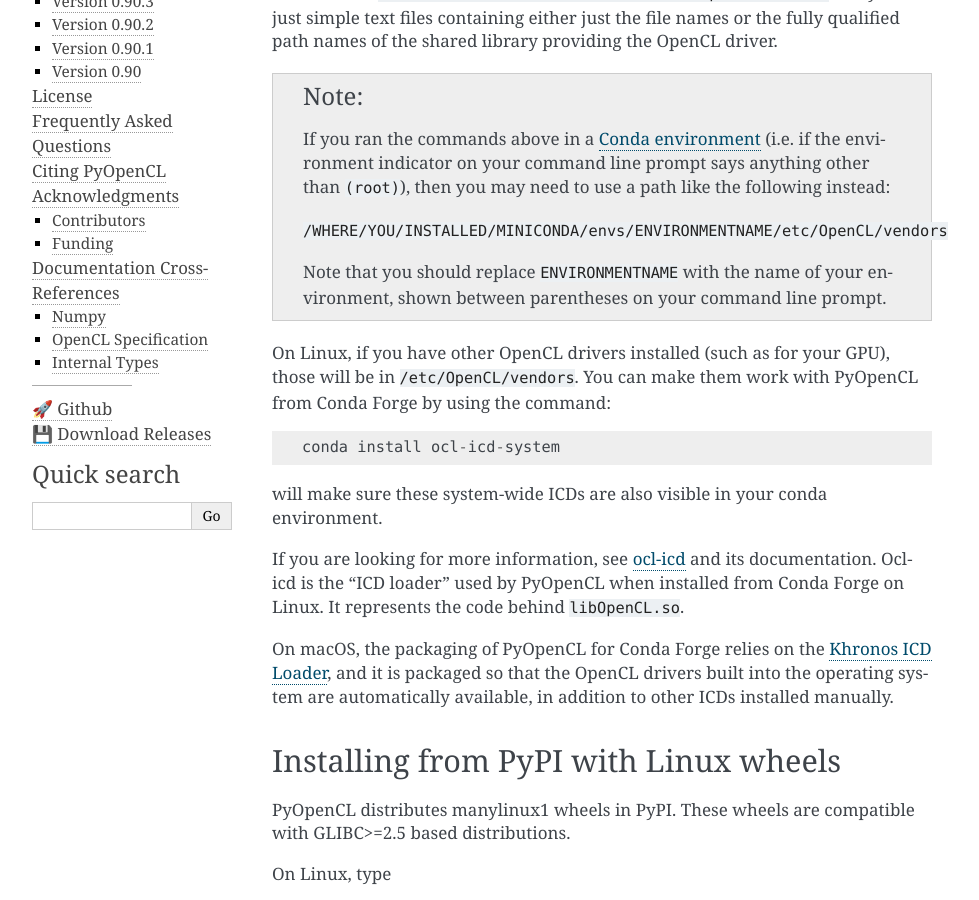
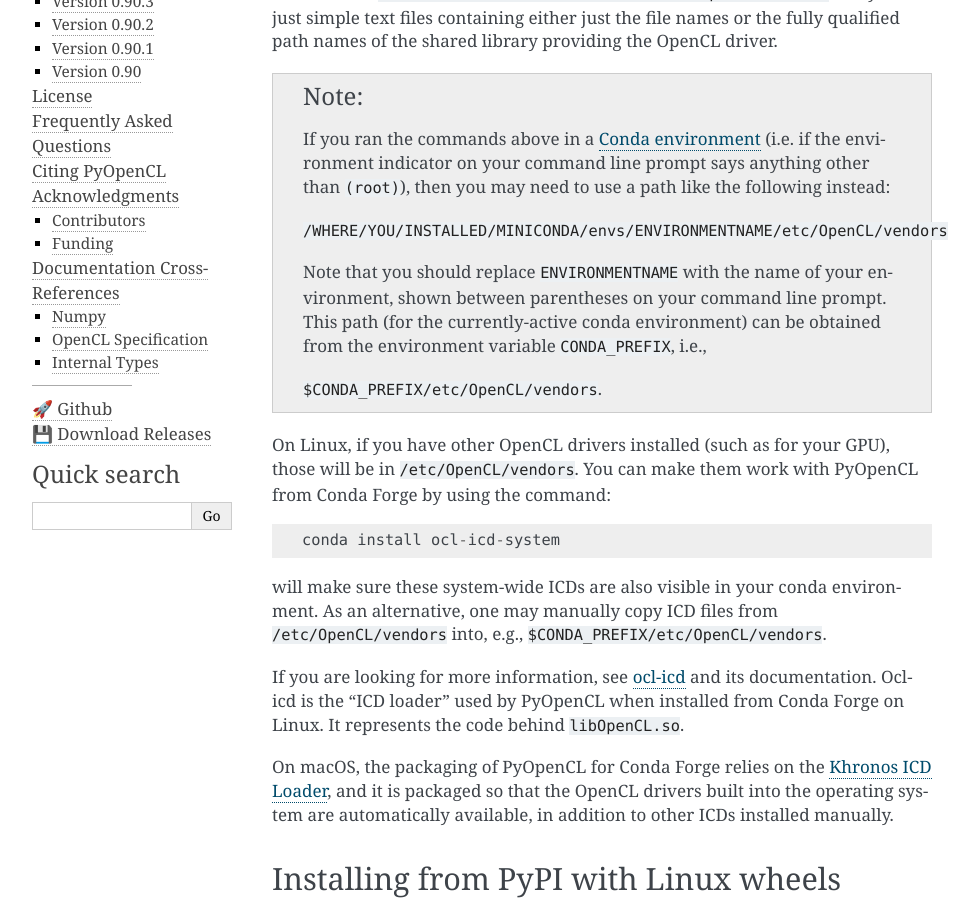
Before and after one commit to inducer/pyopencl, a Sphinx documentation site: the page built from doc/misc.rst, in a window 1280 px wide and 900 px high, scrolled down 1741 px. Shown: the whole window, without its empty margins (148-1127 px from the left). Built offline with Sphinx 7.4.7, drawn with Linux system fonts in a browser that asks for light colours.

Commit message:
note CONDA_PREFIX and manual ICD copy

```diff
--- a/doc/misc.rst
+++ b/doc/misc.rst
@@ -94,6 +94,10 @@ qualified path names of the shared library providing the OpenCL driver.
 
     Note that you should replace ``ENVIRONMENTNAME`` with the name of your environment,
     shown between parentheses on your command line prompt.
+    This path (for the currently-active conda environment) can be obtained from the
+    environment variable ``CONDA_PREFIX``, i.e.,
+
+    :file:`$CONDA_PREFIX/etc/OpenCL/vendors`.
 
 On Linux, if you have other OpenCL drivers installed (such as for your GPU), those will be
 in :file:`/etc/OpenCL/vendors`. You can make them work with PyOpenCL from Conda Forge
@@ -101,7 +105,9 @@ by using the command::
 
     conda install ocl-icd-system
 
-will make sure these system-wide ICDs are also visible  in your conda environment.
+will make sure these system-wide ICDs are also visible in your conda environment.
+As an alternative, one may manually copy ICD files from :file:`/etc/OpenCL/vendors` into,
+e.g., :file:`$CONDA_PREFIX/etc/OpenCL/vendors`.
 
 If you are looking for more information, see `ocl-icd
 <https://github.com/OCL-dev/ocl-icd>`_ and its documentation. Ocl-icd is the
```
